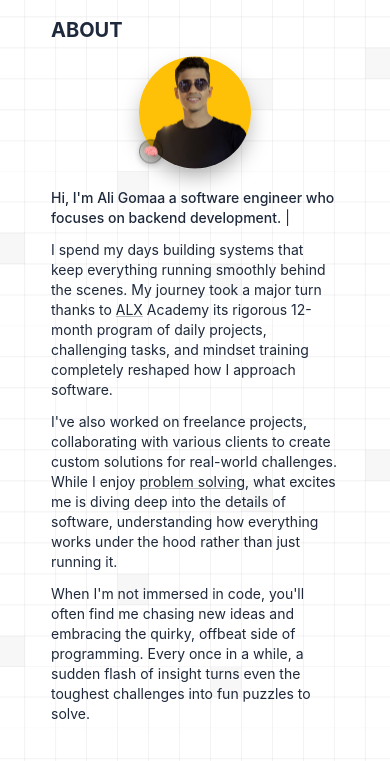
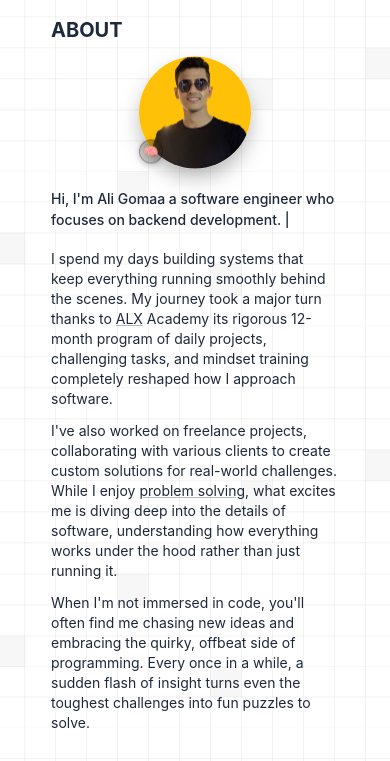
Before and after one commit to aligomaa56/my-portfolio, a website: page index.html in a window 390 px wide. Shown: the part 76-837 px from the top of the page. Drawn offline with nearby package versions, Linux system fonts and the light colour scheme.

Commit message:
Add typing text container styles and responsive adjustments
- Introduced a fixed-height container for typing text in index.html to enhance layout consistency.
- Added CSS styles for typing text and cursor in styles.css, ensuring proper text wrapping and cursor positioning.
- Implemented responsive design adjustments for different screen sizes to improve user experience.

```diff
--- a/index.html
+++ b/index.html
@@ -236,6 +236,47 @@
       display: none !important;
     }
   </style>
+
+  <!-- Critical typing text styles -->
+  <style>
+    /* Fixed height container for typing text */
+    .typing-text-container {
+      display: block !important;
+      height: 3em !important;
+      overflow: hidden !important;
+      position: relative !important;
+      max-width: 100% !important;
+      line-height: 1.5 !important;
+    }
+
+    /* Ensure text wraps properly */
+    .typing-text {
+      display: inline !important;
+      white-space: pre-wrap !important;
+      word-break: break-word !important;
+      position: relative !important;
+    }
+
+    /* Cursor positioning */
+    .typing-cursor {
+      display: inline !important;
+      position: relative !important;
+      vertical-align: baseline !important;
+    }
+
+    /* Responsive adjustments */
+    @media (min-width: 768px) {
+      .typing-text-container {
+        height: 2.8em !important;
+      }
+    }
+
+    @media (max-width: 480px) {
+      .typing-text-container {
+        height: 3.5em !important;
+      }
+    }
+  </style>
 </head>
 <body class="dark bg-black text-white font-inter">
   <!-- Page loader -->
@@ -305,8 +346,11 @@
           </div>
           <div class="space-y-3 sm:space-y-4 clear-both sm:clear-none">
             <p class="text-sm md:text-base">
-              <span class="font-medium typing-text"></span>
-              <span class="animate-blink typing-cursor" aria-hidden="true">|</span>
+              <!-- Replace with fixed-height container that wraps the typing text -->
+              <span class="font-medium typing-text-container" style="display: block; height: 3em; overflow: hidden; position: relative; max-width: 100%;">
+                <span class="typing-text"></span>
+                <span class="animate-blink typing-cursor" aria-hidden="true">|</span>
+              </span>
             </p>
             <p class="text-sm md:text-base max-w-xs sm:max-w-md md:max-w-2xl lg:max-w-3xl">
               I spend my days building systems that keep everything running smoothly behind the scenes. My journey took
--- a/styles.css
+++ b/styles.css
@@ -913,3 +913,38 @@
     position: relative !important;
     z-index: 1;
   }
+
+  /* Typing text container styles */
+  .typing-text-container {
+    display: block;
+    height: 3em; /* Fixed height for 2 lines */
+    overflow: hidden;
+    position: relative;
+  }
+
+  .typing-text {
+    display: inline;
+    white-space: pre-wrap;
+    word-break: break-word;
+    position: relative;
+  }
+
+  /* Ensure cursor is positioned correctly */
+  .typing-cursor {
+    display: inline;
+    position: relative;
+    vertical-align: baseline;
+  }
+
+  /* Make typing container responsive */
+  @media (min-width: 768px) {
+    .typing-text-container {
+      height: 2.8em; /* Slightly smaller on larger screens */
+    }
+  }
+
+  @media (max-width: 480px) {
+    .typing-text-container {
+      height: 3.5em; /* Taller on mobile for smaller text */
+    }
+  }
```
